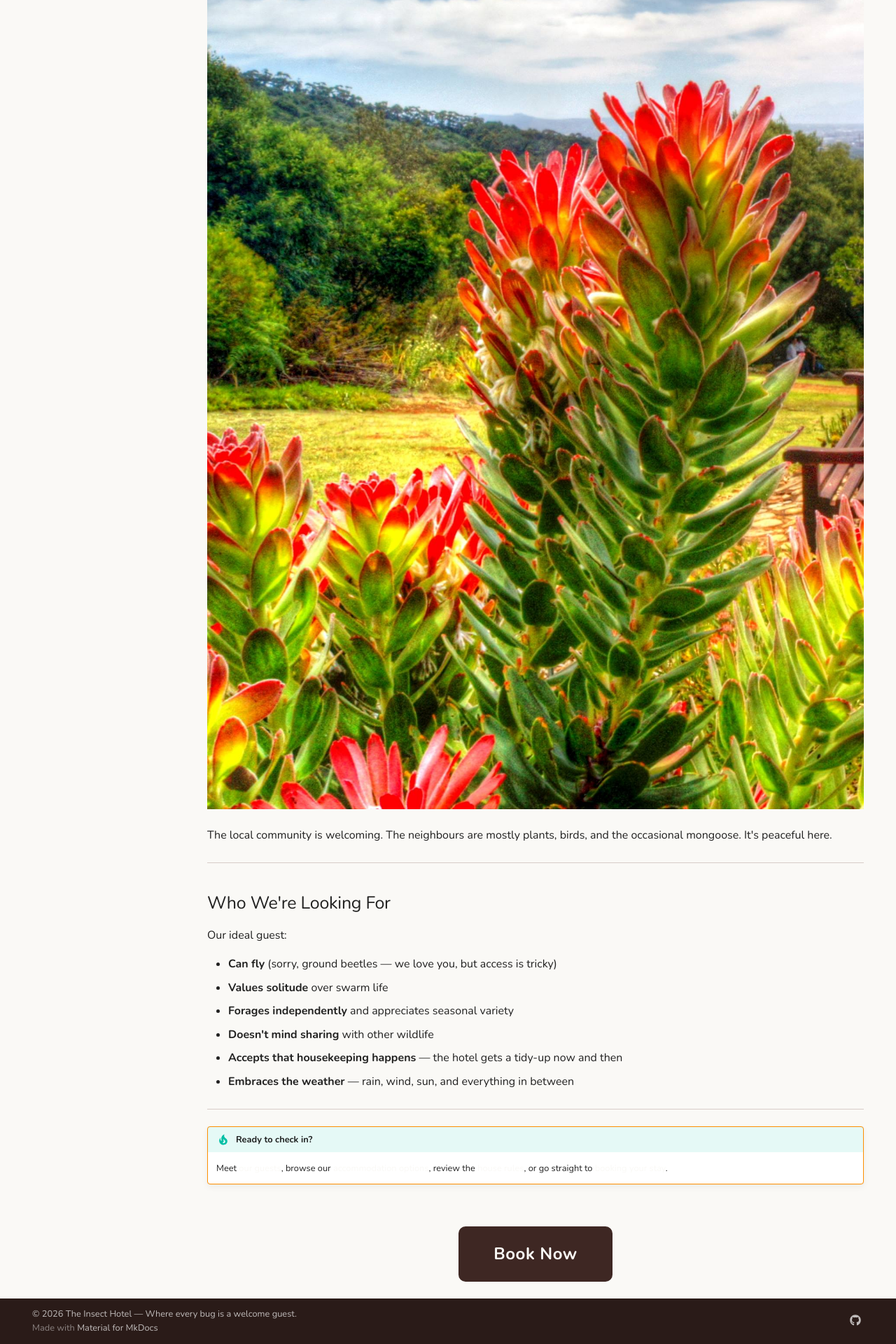
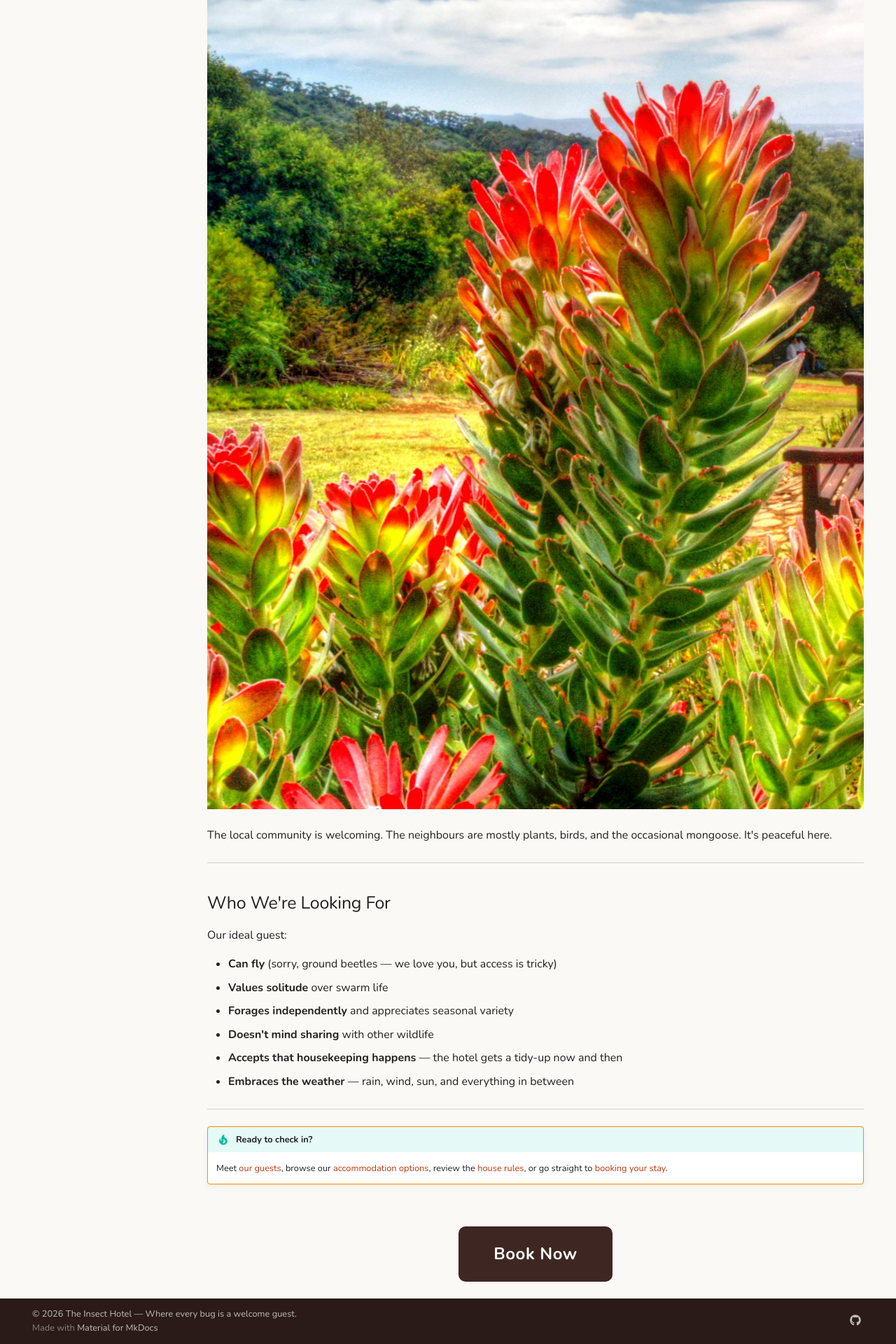
Before and after one commit to JonathanCGill/the-insect-hotel, an MkDocs documentation site: the page built from docs/index.md, in a window 1280 px wide. Shown: the part 3499-5419 px from the top of the page at 70% size. Built offline with MkDocs 1.6.1 and Material for MkDocs 9.7.7, drawn with Linux system fonts in a browser that asks for light colours.

Commit message:
Fix invisible hyperlinks caused by off-white link color matching background
The site's --md-primary-fg-color was set to #FAF9F6 (off-white), which
mkdocs-material used as the default link color. Since the background is
also #FAF9F6, all hyperlinks were invisible until hovered.

- Set --md-typeset-a-color to #BF360C (deep burnt orange) for visible links
- Add explicit .md-typeset a color rules for links and hover state
- Fix md-button--primary styling (used on not-an-insect.md) which had
  invisible off-white text on off-white background

https://claude.ai/code/session_01VhGXZNxHkCwjVmhsVPMNfd

```diff
--- a/docs/assets/css/custom.css
+++ b/docs/assets/css/custom.css
@@ -8,6 +8,7 @@
   --md-default-fg-color: #3E2723;
   --md-default-fg-color--light: #5D4037;
   --md-default-fg-color--lighter: #8D6E63;
+  --md-typeset-a-color: #BF360C;
 }
 
 /* Force entire site body to off-white */
@@ -72,6 +73,15 @@ body,
 /* Tighten gap between hero title and page content */
 .md-main__inner {
   margin-top: 0;
+}
+
+/* Hyperlinks — visible against off-white background */
+.md-typeset a {
+  color: #BF360C;
+}
+
+.md-typeset a:hover {
+  color: #FF8F00;
 }
 
 /* Hero section on homepage */
@@ -139,6 +149,19 @@ body,
   transform: translateY(-2px);
 }
 
+/* Material primary button — override invisible off-white */
+.md-typeset .md-button--primary {
+  background-color: #3E2723;
+  border-color: #3E2723;
+  color: #FAF9F6 !important;
+}
+
+.md-typeset .md-button--primary:hover {
+  background-color: #FF8F00;
+  border-color: #FF8F00;
+  color: #fff !important;
+}
+
 /* UV verification grid */
 .uv-grid {
   display: grid;
```
